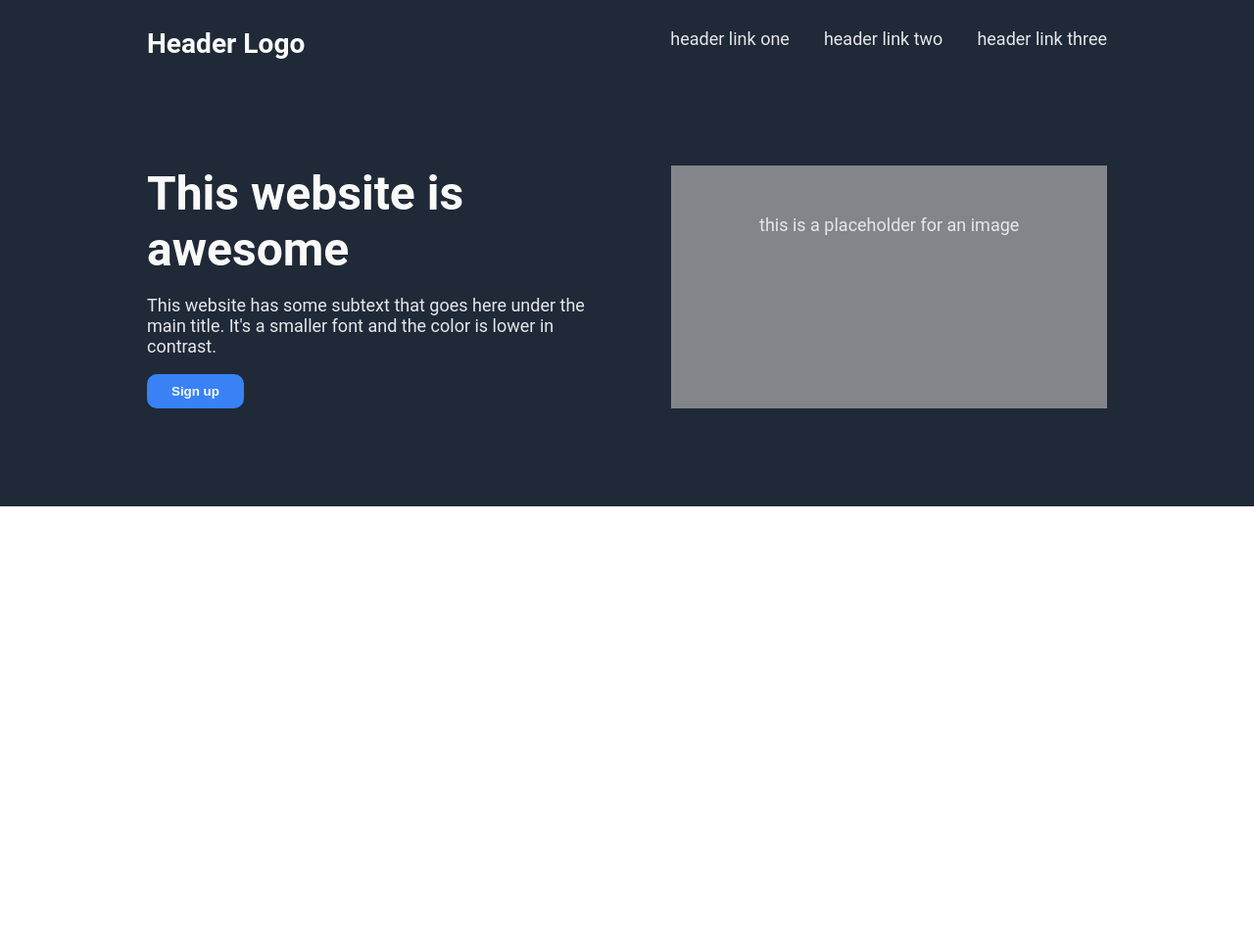
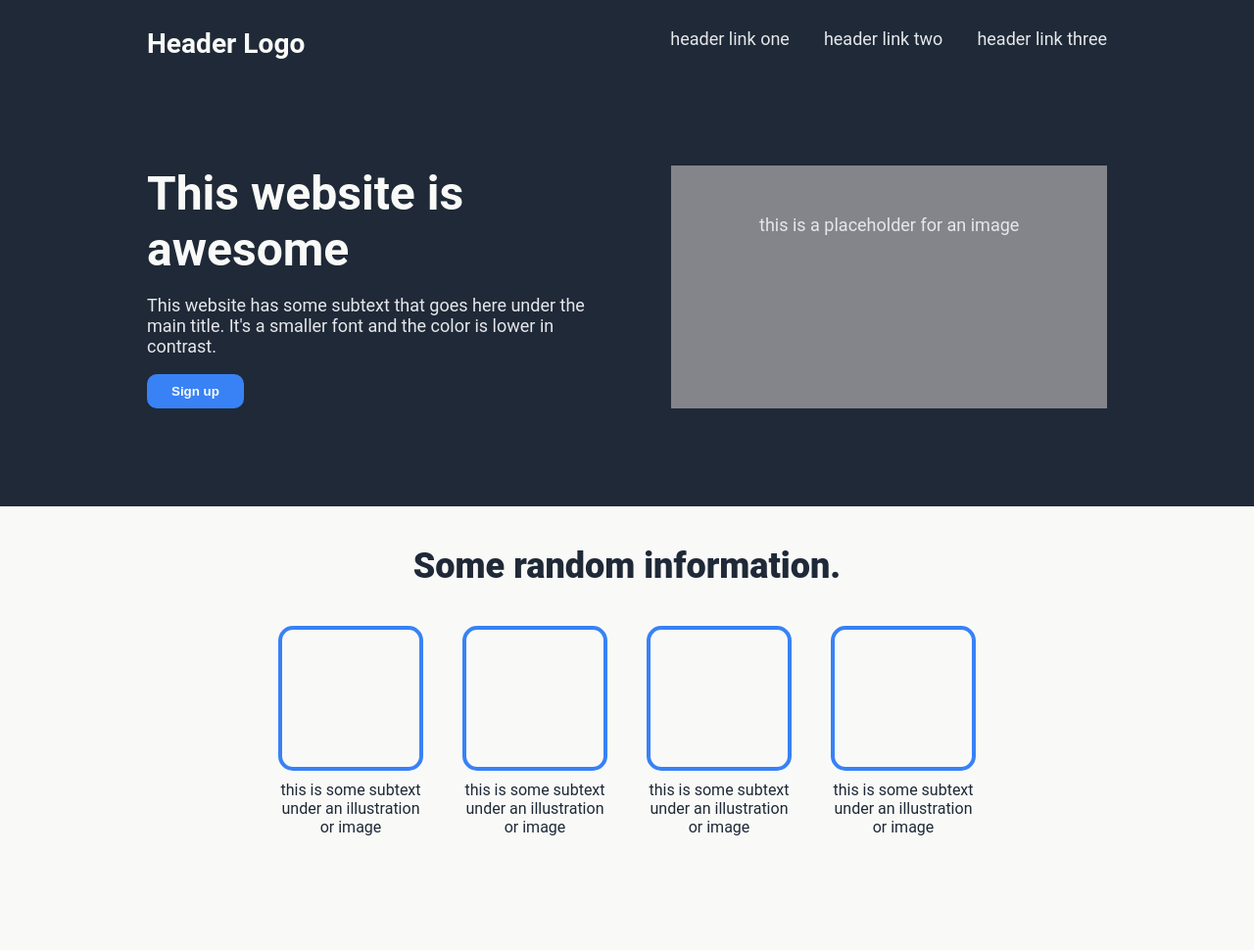
Before and after one commit to skcochrane/odin-landing-page, a plain HTML site: page index.html in a window 1280 px wide. Shown: the whole page at 98% size. Before the commit the page ends 800 px from the top, so only its background shows below. Drawn offline with Linux system fonts and the light colour scheme.

Commit message:
Add information section

```diff
--- a/index.html
+++ b/index.html
@@ -35,7 +35,27 @@
       <div class="placeholder-img">this is a placeholder for an image</div>
     </div>
     <!-- Information -->
-    <div class="information content"></div>
+    <div class="information content">
+      <h2>Some random information.</h2>
+      <div class="info-items">
+        <div id="box1">
+          <div class="box"></div>
+          <p>this is some subtext under an illustration or image</p>
+        </div>
+        <div id="box2">
+          <div class="box"></div>
+          <p>this is some subtext under an illustration or image</p>
+        </div>
+        <div id="box3">
+          <div class="box"></div>
+          <p>this is some subtext under an illustration or image</p>
+        </div>
+        <div id="box4">
+          <div class="box"></div>
+          <p>this is some subtext under an illustration or image</p>
+        </div>
+      </div>
+    </div>
     <!-- Quotation -->
     <div class="quotation content"></div>
     <!-- Call to Action -->
--- a/styles.css
+++ b/styles.css
@@ -26,8 +26,24 @@ h1 {
   margin: 0;
 }
 
+h2 {
+  color: #1f2937;
+  font-size: 36px;
+  font-weight: 900;
+  padding: 10px 0;
+}
+
 li {
   list-style-type: none;
+}
+
+.box {
+  border: #3882f6;
+  border-radius: 15px;
+  border-style: solid;
+  border-width: 4px;
+  height: 140px;
+  width: 140px;
 }
 
 .content {
@@ -61,6 +77,28 @@ p {
   font-size: 18px;
 }
 
+.information {
+  background-color: #f9faf8;
+  display: flex;
+  flex-direction: column;
+  align-items: center;
+}
+
+.info-items {
+  display: flex;
+  width: 150px;
+  justify-content: center;
+  gap: 40px;
+  padding-bottom: 100px;
+}
+
+.info-items p {
+  color: #1f2937;
+  font-size: 16px;
+  text-align: center;
+  margin-top: 10px;
+}
+
 .placeholder-img {
   background: #83858a;
   color: #e5e7eb;
```
